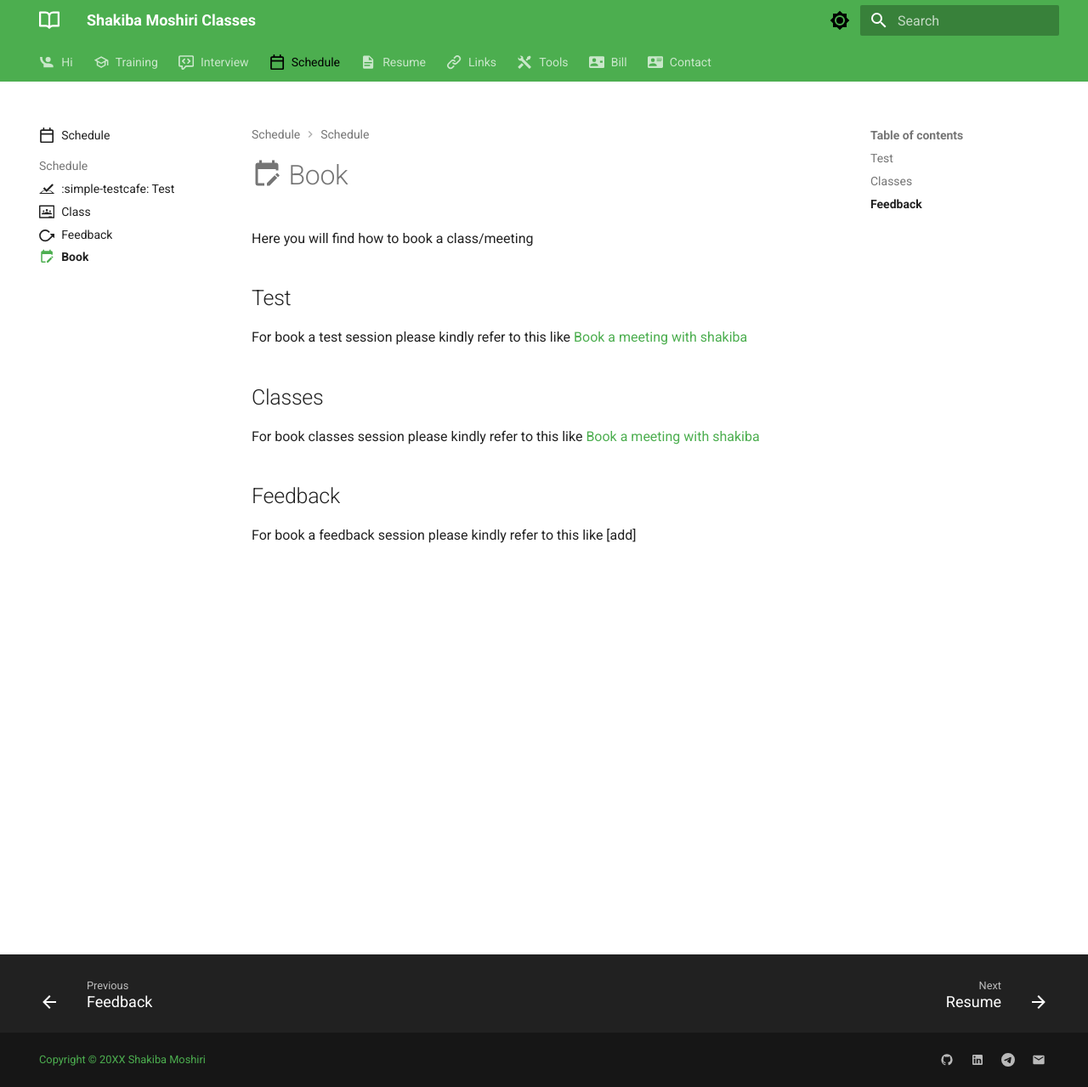
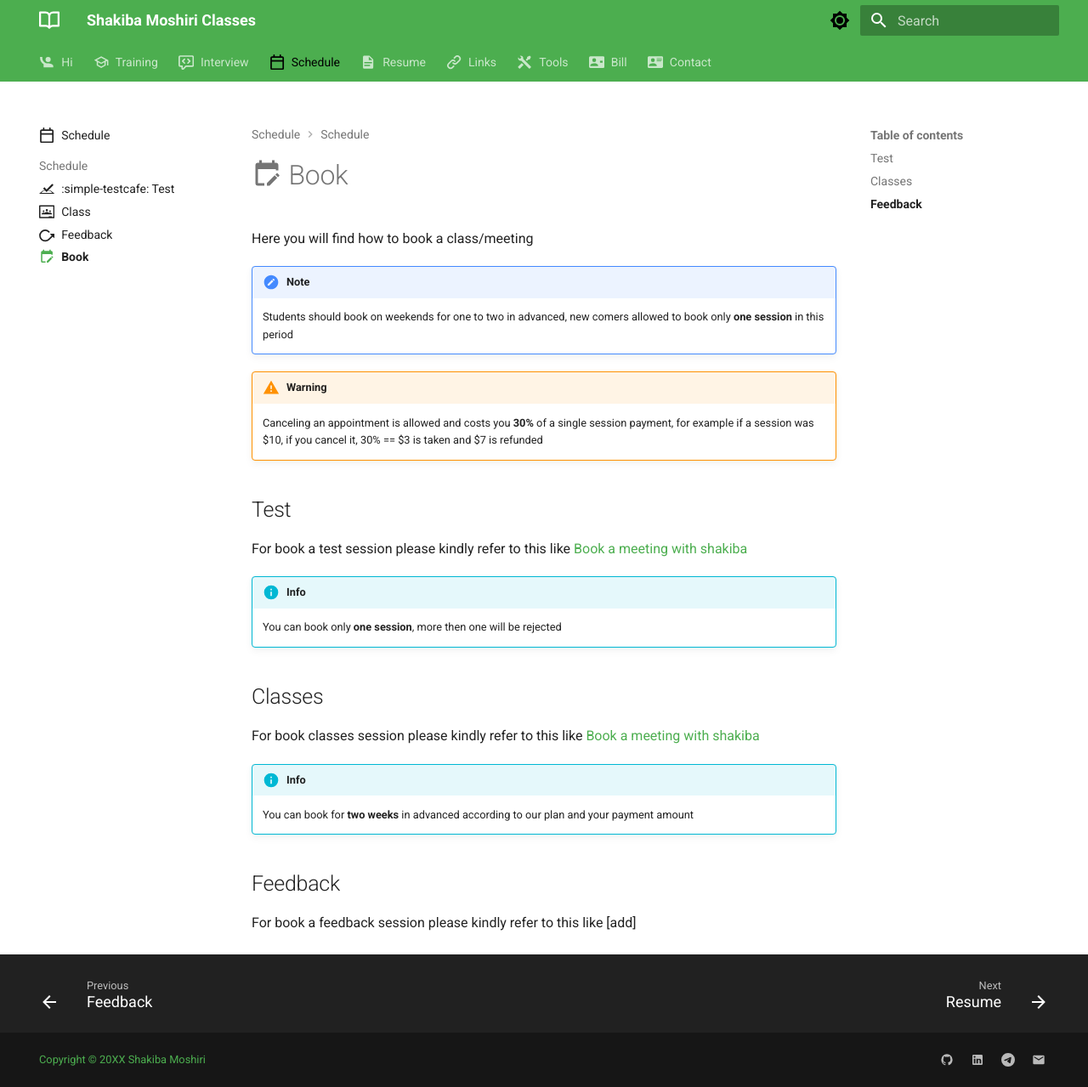
Before and after one commit to shakibamoshiri/classes, an MkDocs documentation site: the page built from docs/schedule/book.md, in a window 1280 px wide and 1279 px high. Shown: the whole window at 85% size. Built offline with MkDocs 1.6.1 and Material for MkDocs 9.7.7, drawn with Linux system fonts in a browser that asks for light colours.

Commit message:
Update docs/schedule/book.md

```diff
--- a/docs/schedule/book.md
+++ b/docs/schedule/book.md
@@ -6,16 +6,29 @@ icon: material/calendar-edit
 
 Here you will find how to book a class/meeting
 
+!!! note
+    Students should book on weekends for one to two in advanced, new comers allowed
+    to book only **one session** in this period
+
+!!! warning
+    Canceling an appointment is allowed and costs you **30%** of a single session payment,
+    for example if a session was $10, if you cancel it, 30% == $3 is taken and $7 is refunded
+
+
 ## Test
 
 For book a test session please kindly refer to this like [Book a meeting with shakiba](https://book.shakiba.net/)
 
+!!! info
+    You can book only **one session**, more then one will be rejected
 
 
 ## Classes
 
 For book classes session please kindly refer to this like [Book a meeting with shakiba](https://book.shakiba.net/)
 
+!!! info
+    You can book for **two weeks** in advanced according to our plan and your payment amount
 
 
 ## Feedback
```
